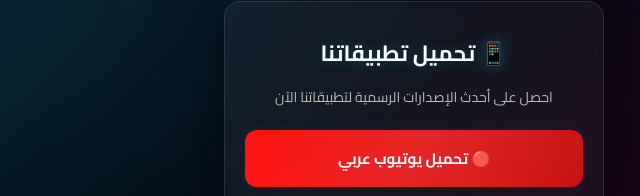
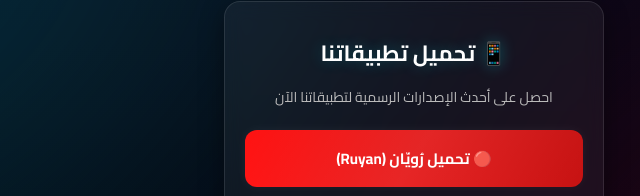
Before and after one commit to BlackXV2vip/Web, a plain HTML site: page index.html in a window 1280 px wide. Shown: the part 235-431 px from the top of the page, 320-960 px from the left. Drawn offline with Linux system fonts and the light colour scheme.

Commit message:
index.html

```diff
--- a/index.html
+++ b/index.html
@@ -186,9 +186,10 @@
 
     <div class="buttons">
       <a class="btn btn-yt"
-         href="https://www.mediafire.com/file/twhudmrura1iwtc/%D9%8A%D9%88%D8%AA%D9%8A%D9%88%D8%A8+%D8%B9%D8%B1%D8%A8%D9%8A_1.0.0.apk/file"
+         href="https://www.mediafire.com/file/itppnuaronc2ij1/app-release+(1).apk/file"
          target="_blank" rel="noopener noreferrer">
-         🔴 تحميل يوتيوب عربي
+         🔴 تحميل رُويّان (Ruyan)
+
       </a>
 
       <a class="btn btn-arabtel"
@@ -209,4 +210,4 @@
   </script>
 
 </body>
-</html>
+  </html>
```
